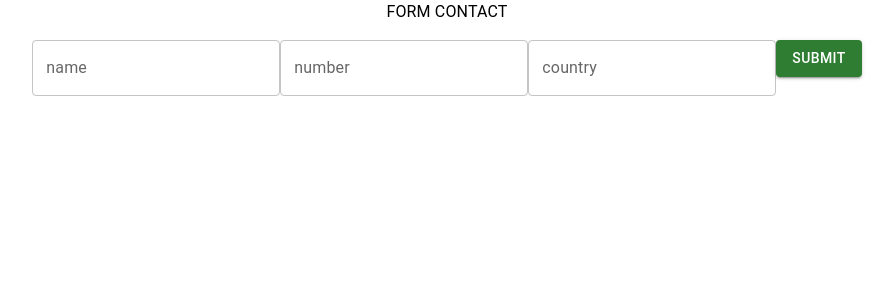
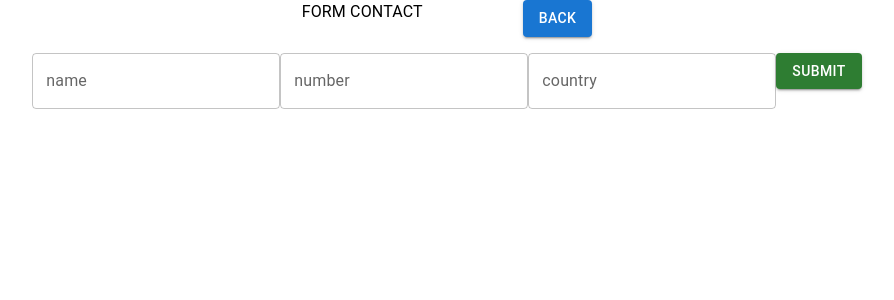
Before and after one commit to maryamkaramad/myContact2, a React (Create React App) app: page /addcontact in a window 1280 px wide. Shown: the top 300 px of the page, without its empty margins (193-1087 px from the left). Built offline with nearby package versions, Linux system fonts and the light colour scheme.

Commit message:
addcontact

```diff
--- a/src/page/Form.js
+++ b/src/page/Form.js
@@ -6,6 +6,7 @@ import FormInput from '../data/form/FormInout';
 import { useDispatch } from 'react-redux';
 import {addContact} from '../redux/slice/contact.reducer'
 import {useNavigate} from 'react-router-dom'
+import { Link } from 'react-router-dom';
 const Form = () => {
   const dispatch=useDispatch();
 const navigate=useNavigate()
@@ -33,8 +34,11 @@ const emptyInput={id:Math.floor(Math.random()*1000),name:"", number:"", country:
   return (
     <Grid  display={"flex"} alignItems={"center"} justifyContent={"center"}>
     <Grid container display={"flex"} flexDirection={"column"} alignItems={"center"} >
-        <Grid>
+        <Grid display={"flex"} gap={"100px"} justifyContent={"space-around"}>
         <Typography>FORM CONTACT</Typography>
+      <Link to={'/'}>
+        <Button variant="contained">back</Button>
+      </Link>
         </Grid >
         <Grid m={2}  >
 <form onSubmit={handlesubmit}>
```
